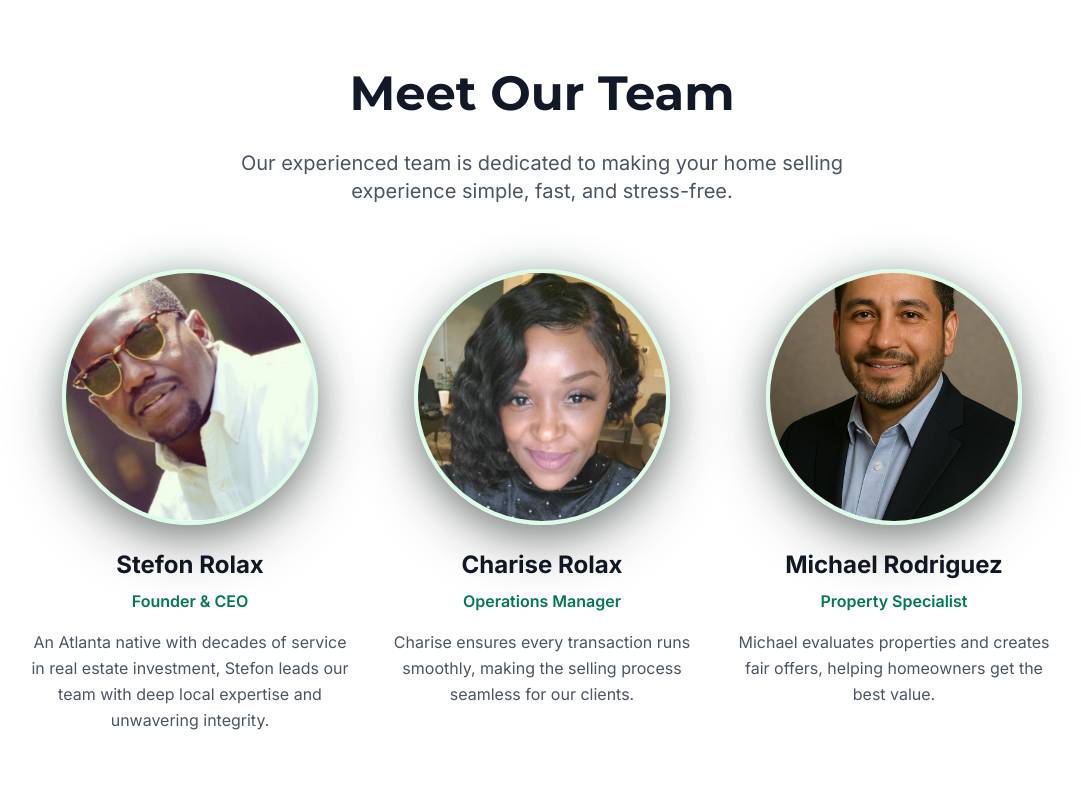
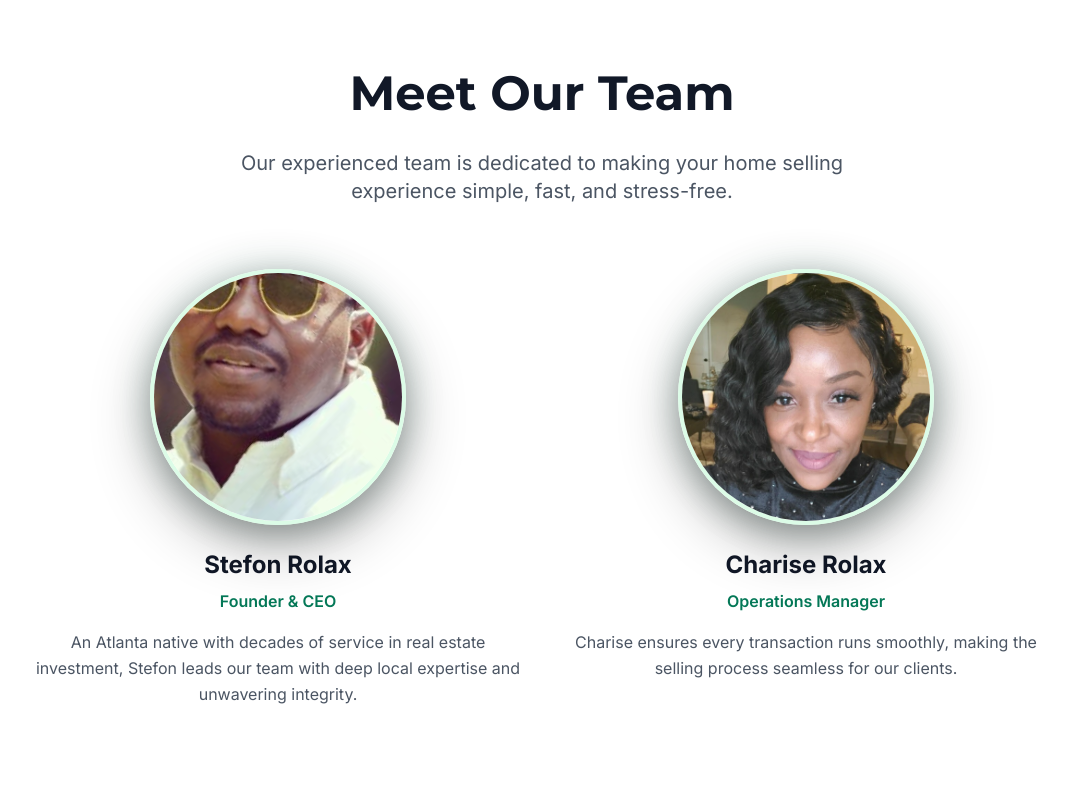
Before and after one commit to ToryThompsonMFTECH/ATL_ELITE_INVEST_BASIC_FINAL, a Next.js app: page / in a window 1280 px wide. Shown: the part 3640-4440 px from the top of the page, without its empty margins (98-1179 px from the left). Built offline with nearby package versions, Linux system fonts and the light colour scheme; a web font is replaced by a local one.

Commit message:
Rotate CEO image 45 degrees and remove Property Specialist

```diff
--- a/components/Team.tsx
+++ b/components/Team.tsx
@@ -10,18 +10,13 @@ export default function Team() {
       role: 'Founder & CEO',
       bio: 'An Atlanta native with decades of service in real estate investment, Stefon leads our team with deep local expertise and unwavering integrity.',
       image: '/images/CEOpic.png',
+      rotate: true, // Flag to rotate CEO image
     },
     {
       name: 'Charise Rolax',
       role: 'Operations Manager',
       bio: 'Charise ensures every transaction runs smoothly, making the selling process seamless for our clients.',
       image: '/images/OpsManager.png',
-    },
-    {
-      name: 'Michael Rodriguez',
-      role: 'Property Specialist',
-      bio: 'Michael evaluates properties and creates fair offers, helping homeowners get the best value.',
-      image: '/images/PropSpecial.png',
     },
   ]
 
@@ -34,9 +29,9 @@ export default function Team() {
         </p>
       </div>
 
-      <div className="grid grid-cols-1 md:grid-cols-3 gap-8 max-w-5xl mx-auto">
+      <div className="grid grid-cols-1 md:grid-cols-2 gap-8 max-w-5xl mx-auto">
         {teamMembers.map((member, index) => {
-          const TeamMemberImage = ({ imageSrc, name }: { imageSrc: string; name: string }) => {
+          const TeamMemberImage = ({ imageSrc, name, rotate }: { imageSrc: string; name: string; rotate?: boolean }) => {
             const [imageError, setImageError] = useState(false)
 
             if (imageError) {
@@ -55,6 +50,7 @@ export default function Team() {
                 className="object-cover group-hover:scale-110 transition-transform duration-300"
                 sizes="192px"
                 onError={() => setImageError(true)}
+                style={rotate ? { transform: 'rotate(45deg) scale(1.5)' } : undefined}
               />
             )
           }
@@ -76,7 +72,7 @@ export default function Team() {
                   e.currentTarget.style.boxShadow = '0 20px 60px rgba(0, 0, 0, 0.3), 0 10px 30px rgba(0, 0, 0, 0.2), 0 0 40px rgba(4, 120, 87, 0.15)'
                 }}
               >
-                <TeamMemberImage imageSrc={member.image} name={member.name} />
+                <TeamMemberImage imageSrc={member.image} name={member.name} rotate={member.rotate} />
               </div>
             <h3 className="text-2xl font-bold text-gray-900 mb-2">{member.name}</h3>
             <p className="text-primary-600 font-semibold mb-4">{member.role}</p>
```
